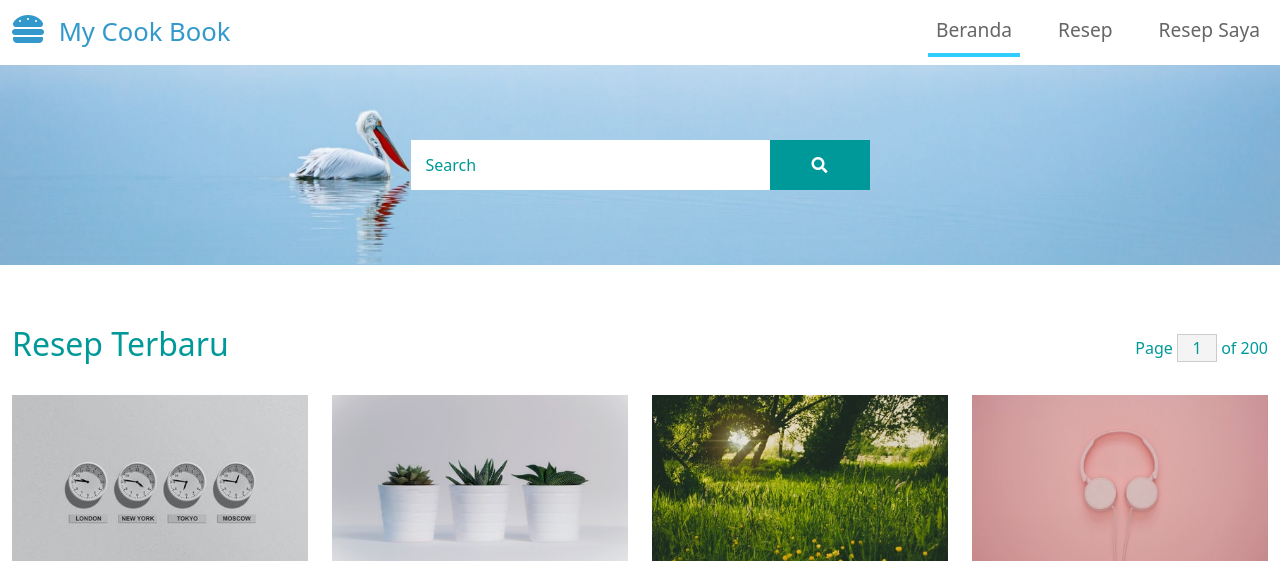
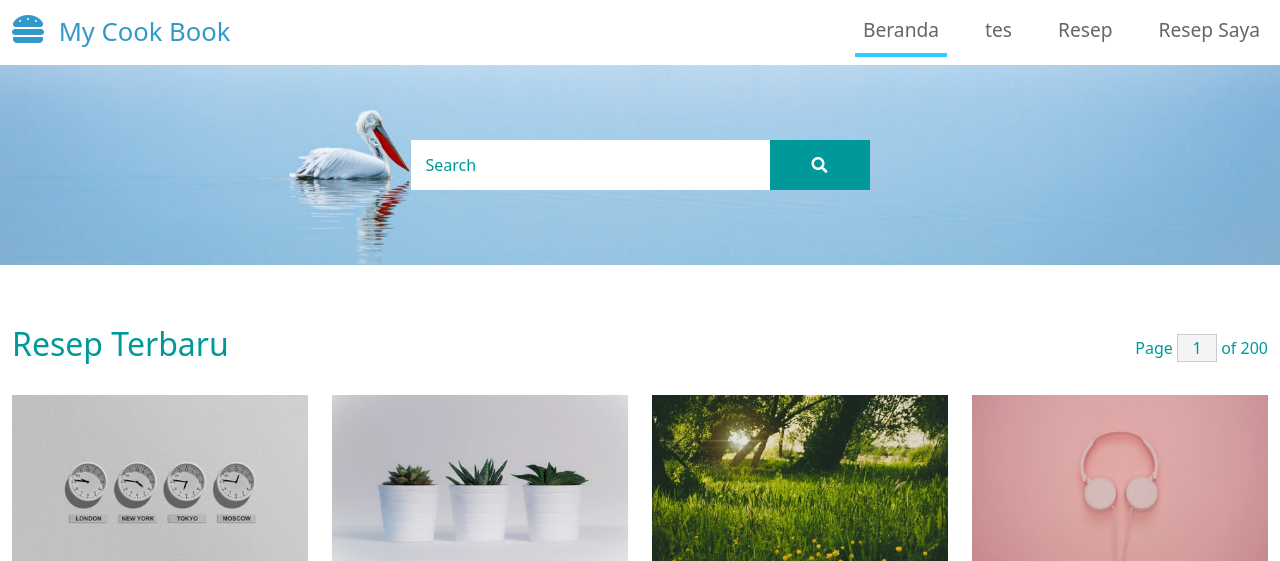
Before and after one commit to Faizal-Ardhavy/cook_book, a CodeIgniter 4 app: template app/Views/beranda.php in a window 1280 px wide. Shown: the top 561 px of the page. Run offline with PHP 8.4 and a stand-in for CodeIgniter, Linux system fonts and the light colour scheme; the template is opened without the code that fills it, so the values that code supplies are empty; some libraries are stand-ins or nearby versions.

Commit message:
Update beranda.php

```diff
--- a/app/Views/beranda.php
+++ b/app/Views/beranda.php
@@ -37,6 +37,9 @@ https://templatemo.com/tm-556-catalog-z
             <ul class="navbar-nav ml-auto mb-2 mb-lg-0">
                 <li class="nav-item">
                     <a class="nav-link nav-link-1 active" aria-current="page" href="index.html">Beranda</a>
+                </li>
+                <li class="nav-item">
+                    <a class="nav-link nav-link-2" href="">tes</a>
                 </li>
                 <li class="nav-item">
                     <a class="nav-link nav-link-2" href="">Resep</a>
```
